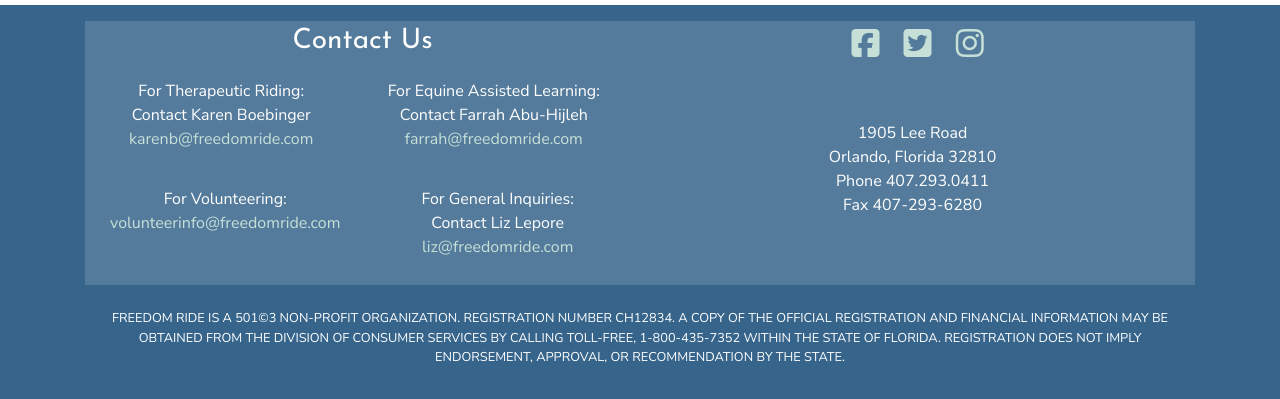
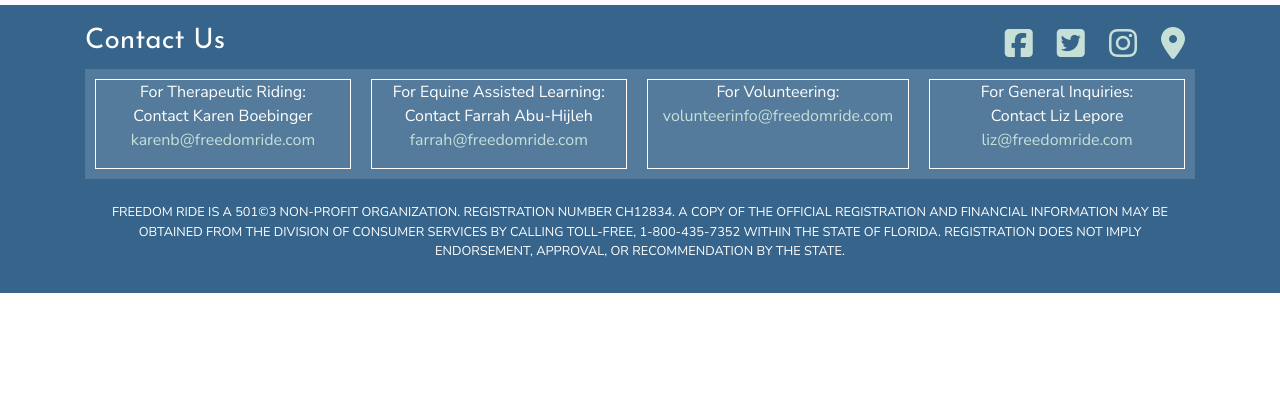
Before and after one commit to alexrosie/dig4104, a plain HTML site: page home.html in a window 1280 px wide. Shown: the part 1907-2306 px from the top of the page. After the commit the page ends 2200 px from the top, so only its background shows below. Drawn offline with nearby package versions, Linux system fonts and the light colour scheme.

Commit message:
footer changes

```diff
--- a/home.html
+++ b/home.html
@@ -100,18 +100,18 @@
   <!-- FOOTER -->
   <footer class="footer mt-auto py-3">
     <div class="container">
-      <div class="container contact-us">
-        <div class="row justify-content-around align-items-center">
-          <div class="col text-center">
+      <div class="row justify-content-between align-items-center">
+        <div class="col">
           <h3>Contact Us</h3>
         </div>
-          <div class="col text-center">
+        <div class="col text-right">
           <a href="https://www.facebook.com/freedom.ride.inc" target="_blank" class="icon"><i class="fab fa-facebook-square"></i></a>
           <a href="https://twitter.com/FreedomRideInc" target="_blank" class="icon"><i class="fab fa-twitter-square"></i></a>
           <a href="https://www.instagram.com/freedomrideinc/" target="_blank" class="icon"><i class="fab fa-instagram"></i></a>
-
+          <a href="https://www.google.com/maps?ll=28.603482,-81.411747&z=13&t=m&hl=en-US&gl=US&mapclient=embed&cid=17186566490224292817" target="_blank" class="icon"><i class="fas fa-map-marker-alt"></i></a>
         </div>
       </div>
+      <div class="container contact-us">
         <div class="row justify-content-around align-items-center">
           <div class="col">
             <div class="row">
@@ -140,14 +140,6 @@
               </div>
             </div>
           </div>
-
-          <div class="col text-center contact-card">
-            <p>1905 Lee Road<br>
-              Orlando, Florida 32810<br>
-              Phone 407.293.0411<br>
-              Fax 407-293-6280<br>
-            </p>
-          </div>
         </div>
       </div>
       <div class="row copyright text-center small px-4 pt-4">
--- a/styles.css
+++ b/styles.css
@@ -47,6 +47,10 @@ h1, h2, h3, h4, h5 {
   margin: 10px;
 }
 
+.contact-card {
+  border: solid 1px white;
+}
+
 .session-cal {
   background-color: #36648B !important;
 }
```
Also changed, not shown: ride.html (+5 -13 lines), volunteer.html (+5 -13 lines). Lines whose indentation alone changed are shown as unchanged.
